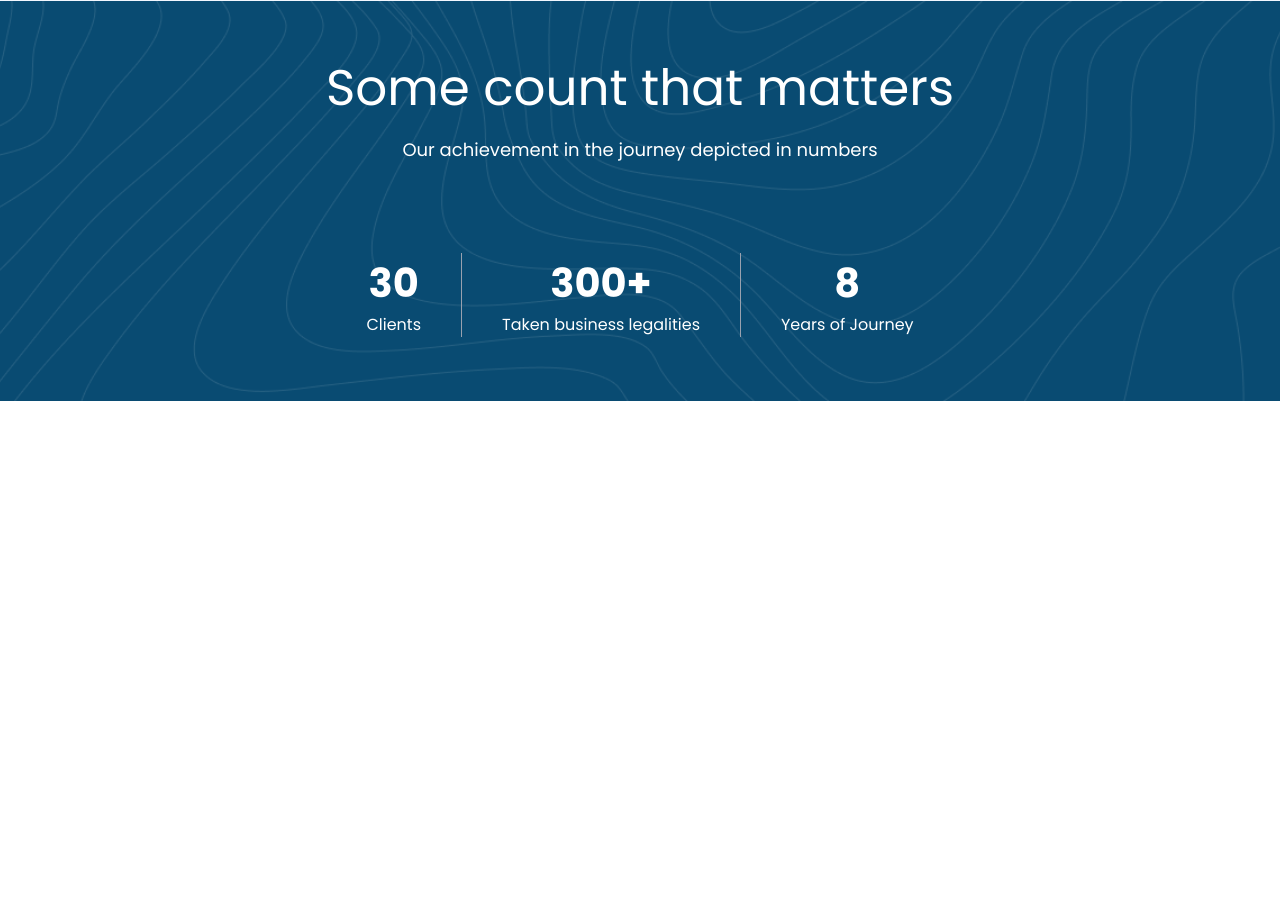
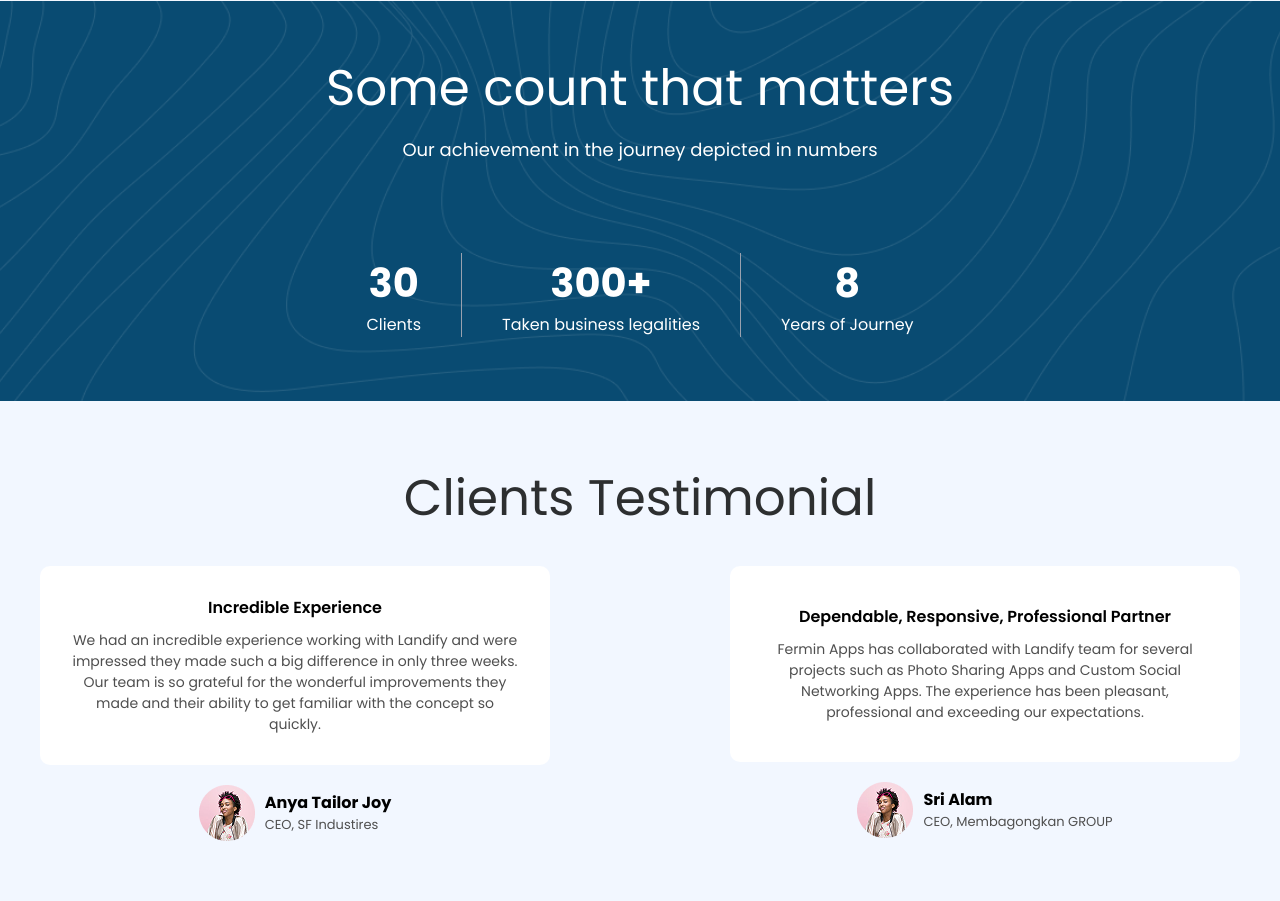
Before and after one commit to Faridun-07/Cw-Tailwindcss-week-3, a website: page index.html in a window 1280 px wide. Shown: the part 1731-2632 px from the top of the page. Before the commit the page ends 2132 px from the top, so only its background shows below. Drawn offline with nearby package versions, Linux system fonts and the light colour scheme; files that its build step writes are made by us from their sources.

Commit message:
Add section 4

```diff
--- a/index.html
+++ b/index.html
@@ -121,6 +121,39 @@
 </section>
         </div>
 
+        <div class="bg-[#F2F7FF]">
+        <section class="max-w-300 m-auto flex flex-col gap-[30px] lg:p-[60px_0] p-[50px_20px]">
+            <h1 class="text-[#2D2F30] lg:text-[50px] text-[35px] text-center">Clients Testimonial</h1>
+            <div class="flex flex-col lg:flex-row lg:justify-between gap-[30px]">
+                <div class="flex flex-col items-center gap-[20px]">
+                    <article class="flex flex-col gap-[10px]  text-[14px] bg-[white] p-[30px] rounded-[10px]">
+                        <h1 class=" font-semibold text-center text-[16px]">Incredible Experience</h1>
+                        <p class="text-center lg:w-[450px] text-[#4F4F4F]">We had an incredible experience working with Landify and were impressed they made such a big difference in only three weeks. Our team is so grateful for the wonderful improvements they made and their ability to get familiar with the concept so quickly.</p>
+                    </article>
+                    <div class="flex items-center gap-[10px]">
+                        <img src="./src/images/Photo.png" alt="">
+                        <div>
+                            <h1 class="font-bold">Anya Tailor Joy</h1>
+                            <p class="text-[#4F4F4F] text-[13px]">CEO, SF Industires</p>
+                        </div>
+                    </div>
+                </div>
+                  <div class="flex flex-col items-center gap-[20px]">
+                    <article class="flex flex-col gap-[10px]  text-[14px] bg-[white] p-[39px_30px] rounded-[10px]">
+                        <h1 class=" font-semibold text-center text-[16px]">Dependable, Responsive, Professional Partner</h1>
+                        <p class="text-center lg:w-[450px] text-[#4F4F4F]">Fermin Apps has collaborated with Landify team for several projects such as Photo Sharing Apps and Custom Social Networking Apps. The experience has been pleasant, professional and exceeding our expectations. </p>
+                    </article>
+                    <div class="flex items-center gap-[10px]">
+                        <img src="./src/images/Photo.png" alt="">
+                        <div>
+                            <h1 class="font-bold">Sri Alam</h1>
+                            <p class="text-[#4F4F4F] text-[13px]">CEO, Membagongkan GROUP</p>
+                        </div>
+                    </div>
+                </div>
+            </div>
+        </section>
+        </div>
     </main>
     <footer></footer>
 </body>
```
Also changed, not shown: src/images/Photo.png (added).
